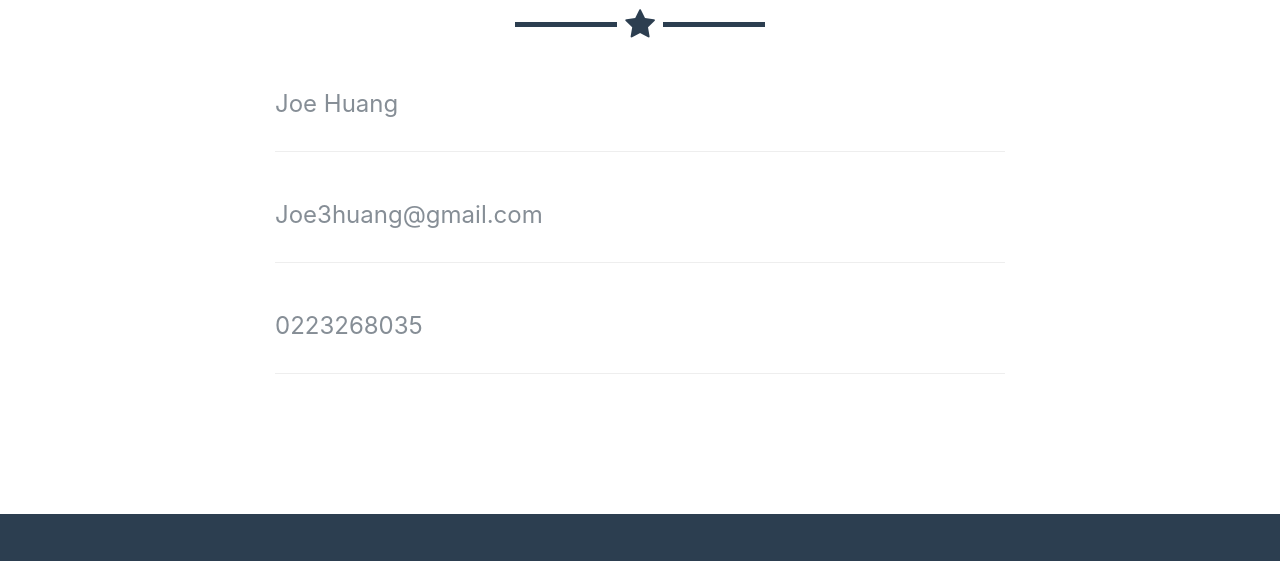
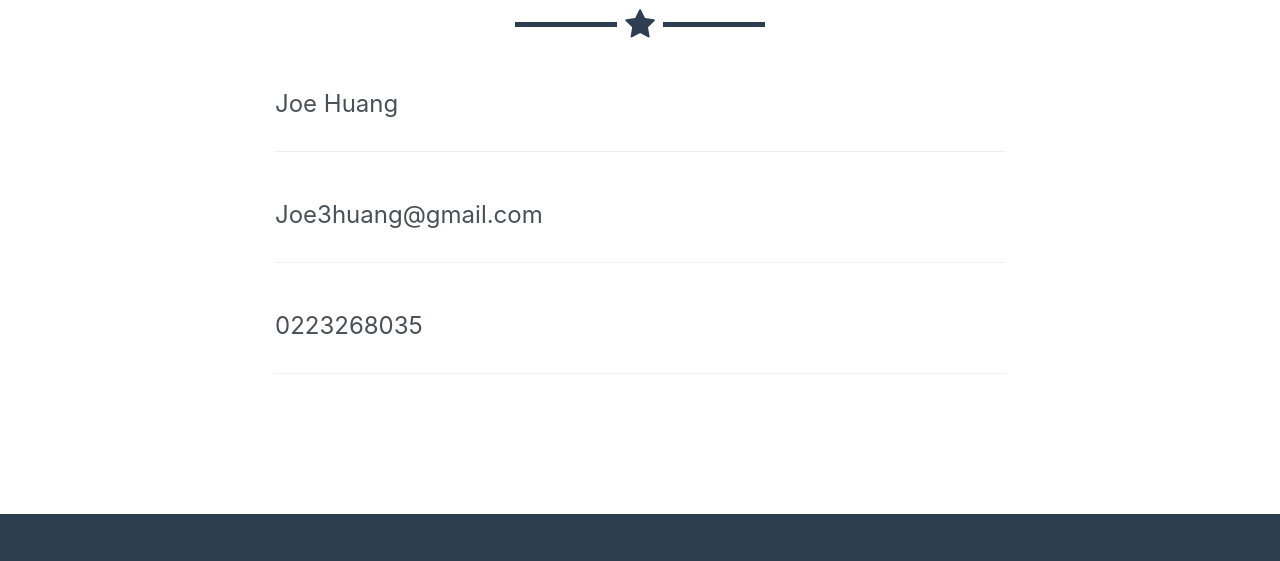
Before and after one commit to Joe3Huang/portfolio, a website with bundled scripts: page index.html in a window 1280 px wide. Shown: the part 2580-3141 px from the top of the page. Built offline with nearby package versions, Linux system fonts and the light colour scheme.

Commit message:
contactme input box

```diff
--- a/index.html
+++ b/index.html
@@ -193,21 +193,21 @@
               <div class="control-group">
                 <div class="form-group floating-label-form-group controls">
                   <label>Name</label>
-                  <input class="form-control" id="name" type="text" placeholder="Joe Huang" required data-validation-required-message="Please enter your name.">
+                  <input class="form-control" id="name" type="text" value="Joe Huang" required data-validation-required-message="Please enter your name.">
                   <p class="help-block text-danger"></p>
                 </div>
               </div>
               <div class="control-group">
                 <div class="form-group floating-label-form-group controls">
                   <label>Email Address</label>
-                  <input class="form-control" id="email" type="email" placeholder="Joe3huang@gmail.com" required data-validation-required-message="Please enter your email address.">
+                  <input class="form-control" id="email" type="email" value="Joe3huang@gmail.com" placeholder="" required data-validation-required-message="Please enter your email address.">
                   <p class="help-block text-danger"></p>
                 </div>
               </div>
               <div class="control-group">
                 <div class="form-group floating-label-form-group controls">
                   <label>Phone Number</label>
-                  <input class="form-control" id="phone" type="tel" placeholder="0223268035" required data-validation-required-message="Please enter your phone number.">
+                  <input class="form-control" id="phone" type="tel" value="0223268035" required data-validation-required-message="Please enter your phone number.">
                   <p class="help-block text-danger"></p>
                 </div>
               </div>
```
